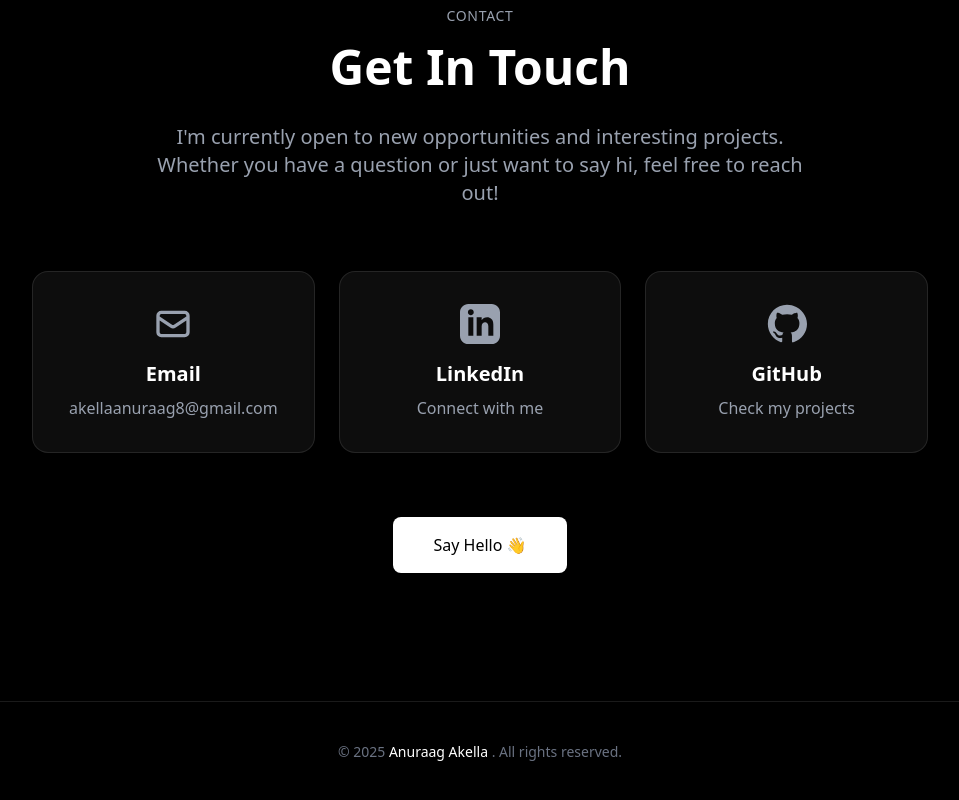
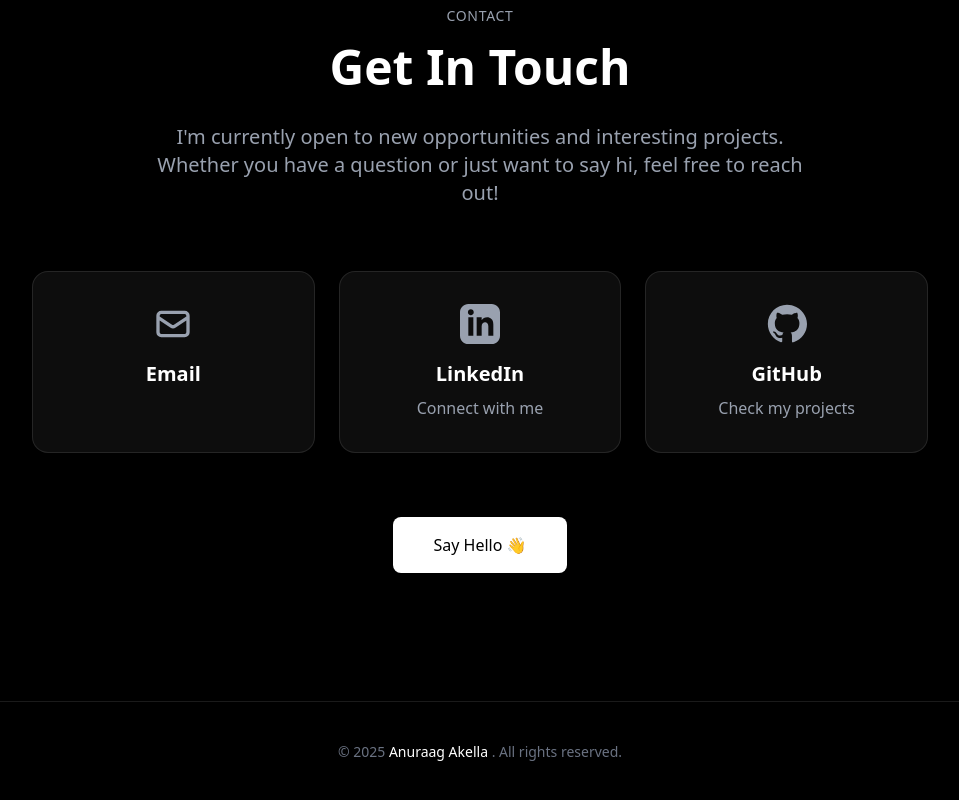
Before and after one commit to Anuraag03/portfolio, a Next.js app in the folder my-portfolio/: page / in a window 1280 px wide. Shown: the part 5353-6153 px from the top of the page, without its empty margins (160-1119 px from the left). Built offline with nearby package versions, Linux system fonts and the light colour scheme.

Commit message:
updated page.tsc

```diff
--- a/my-portfolio/src/app/page.tsx
+++ b/my-portfolio/src/app/page.tsx
@@ -494,7 +494,6 @@ export default function Home() {
                 <path strokeLinecap="round" strokeLinejoin="round" strokeWidth={2} d="M3 8l7.89 5.26a2 2 0 002.22 0L21 8M5 19h14a2 2 0 002-2V7a2 2 0 00-2-2H5a2 2 0 00-2 2v10a2 2 0 002 2z" />
               </svg>
               <h3 className="text-xl font-semibold mb-2">Email</h3>
-              <p className="text-gray-400 group-hover:text-white transition-colors">akellaanuraag8@gmail.com</p>
             </a>
 
             <a href="https://www.linkedin.com/in/anuraag-akella-799298230" target="_blank" rel="noopener noreferrer" className="p-8 rounded-2xl bg-white/5 border border-white/10 hover:bg-white/[0.07] transition-all group cursor-pointer relative z-20">
```
